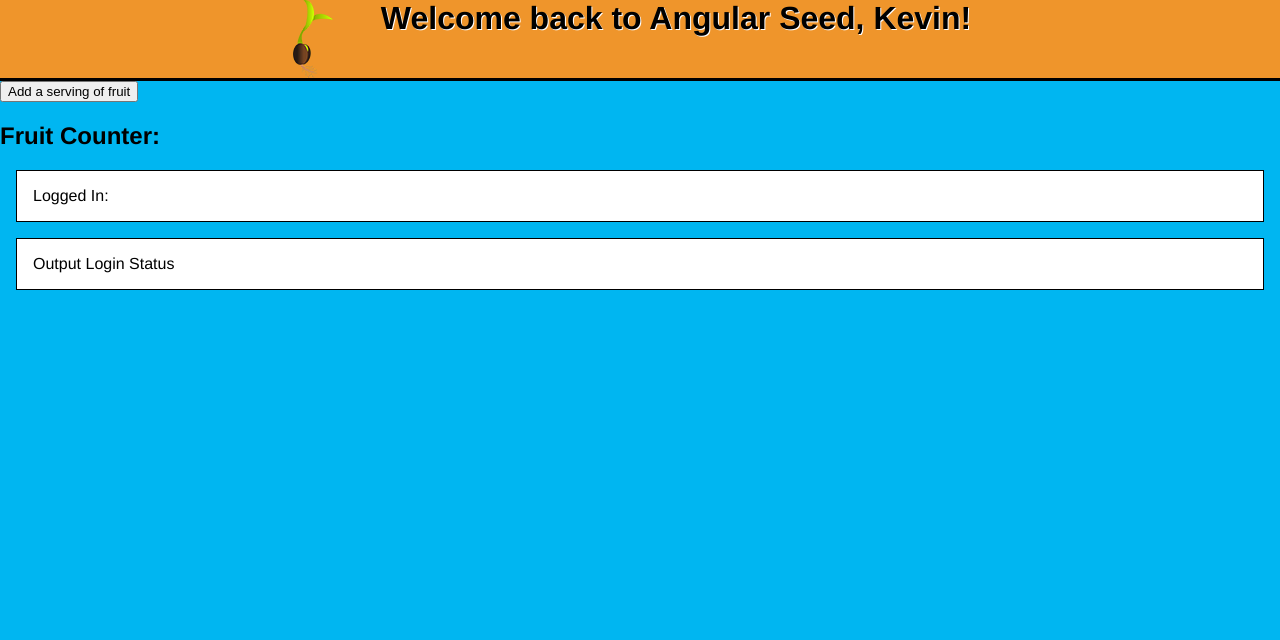
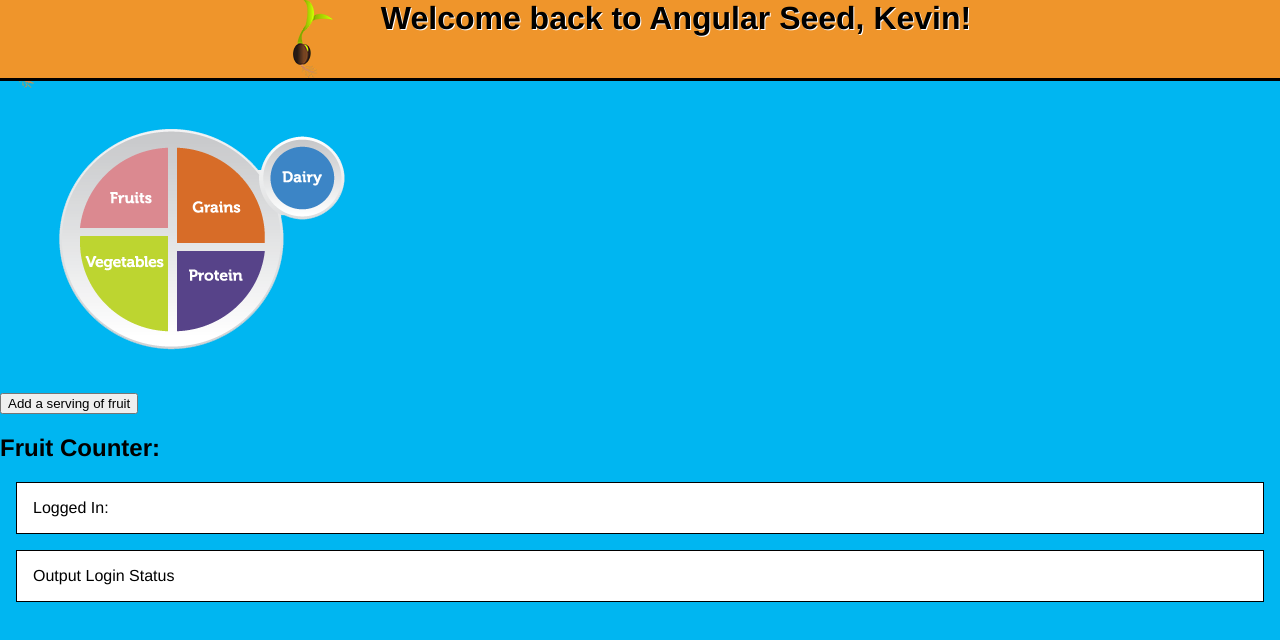
Before and after one commit to kevinruse/kra-angular-400-seed-public, an Angular app: page / in a window 1280 px wide. Shown: the top 640 px of the page. Built offline with nearby package versions, Linux system fonts and the light colour scheme.

Commit message:
fix image path to plate images in app.component.html

```diff
--- a/src/app/app.component.html
+++ b/src/app/app.component.html
@@ -1,5 +1,11 @@
 <div>
     <app-header [user]="user"></app-header>
+    <section *ngIf="!user.registered">
+        <img src="../assets/images/plateImages/chooseMyPlate.gov.png">
+    </section>
+    <section *ngIf="user.registered">
+        <img src="../assets/images/bgImages/generic-plate.png">
+    </section>
     <button (click)="addFruit()">Add a serving of fruit</button>
     <h2>Fruit Counter: <span #fruit></span></h2>
     <p>Logged In: {{ loggedIn }}</p>
```
